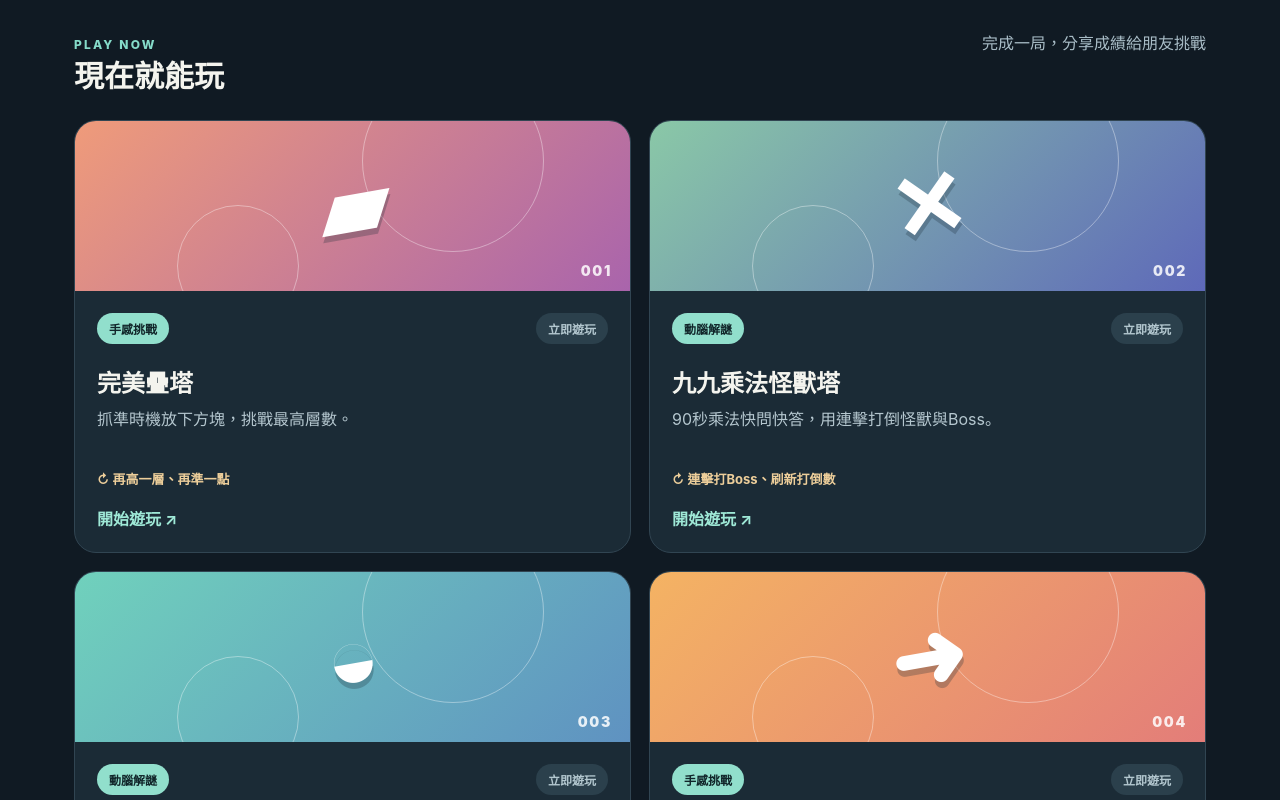
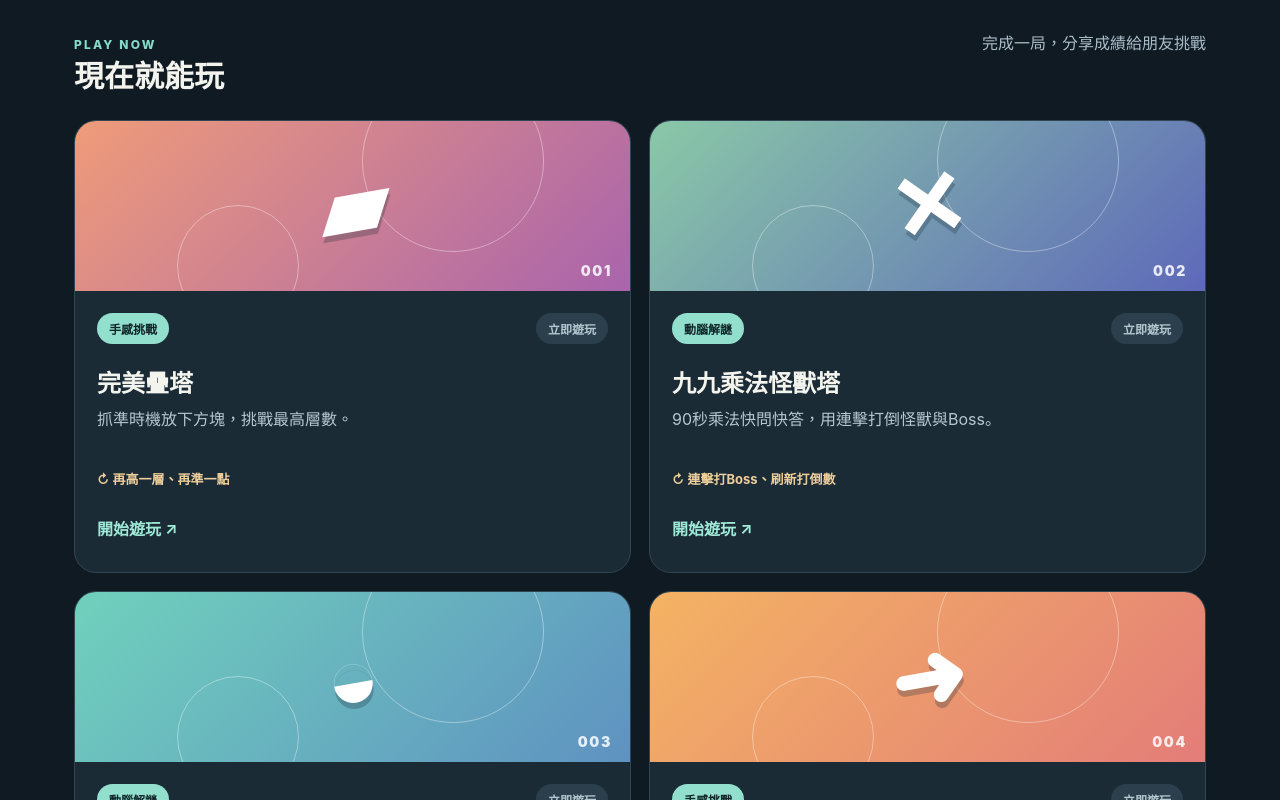
Before and after one commit to Sun16z/game-lab, a Next.js app in the folder apps/portal/: page / in a window 1280 px wide. Shown: the part 560-1360 px from the top of the page. Built offline with nearby package versions, Linux system fonts and the light colour scheme; no server answers.

Commit message:
fix: expand catalog card touch targets

```diff
--- a/apps/portal/app/styles.css
+++ b/apps/portal/app/styles.css
@@ -18,7 +18,7 @@ h1 { font-size: clamp(36px, 6vw, 68px); line-height: 1.13; letter-spacing: -.04e
 .sectionHead p { color: #a9bdc7; }
 .grid { display: grid; grid-template-columns: repeat(3, minmax(0, 1fr)); gap: 18px; }
 .playableGrid { grid-template-columns: repeat(2, minmax(0, 1fr)); }
-.card { overflow: hidden; border-radius: 22px; background: #1b2b36; border: 1px solid #314552; }
+.card { position: relative; overflow: hidden; border-radius: 22px; background: #1b2b36; border: 1px solid #314552; }
 .art { position: relative; height: 170px; display: flex; align-items: center; justify-content: center; overflow: hidden; color: #fff; }
 .art::before, .art::after { content: ""; position: absolute; border: 1px solid #ffffff60; border-radius: 50%; width: 180px; height: 180px; transform: translate(100px, -45px); }
 .art::after { width: 120px; height: 120px; transform: translate(-115px, 60px); }
@@ -31,7 +31,9 @@ h1 { font-size: clamp(36px, 6vw, 68px); line-height: 1.13; letter-spacing: -.04e
 .card h3 { font-size: 24px; margin: 20px 0 8px; }
 .card p { color: #b5c7cf; min-height: 48px; line-height: 1.6; margin: 0 0 18px; }
 .card .replay { margin: -4px 0 18px; color: #edce9a; font-size: 13px; font-weight: 700; }
-.card a { color: #9fe9d7; font-weight: 700; text-decoration: none; }
+.card a { display: inline-flex; align-items: center; gap: 4px; min-height: 44px; color: #9fe9d7; font-weight: 700; text-decoration: none; }
+.card a::after { content: ""; position: absolute; inset: 0; z-index: 1; }
+.card:has(a:focus-visible) { outline: 3px solid #9fe9d7; outline-offset: 3px; }
 .card a:hover, .back:hover { text-decoration: underline; }
 .coming { margin-top: 68px; }
 .categoryGroup { margin-top: 32px; }
```
